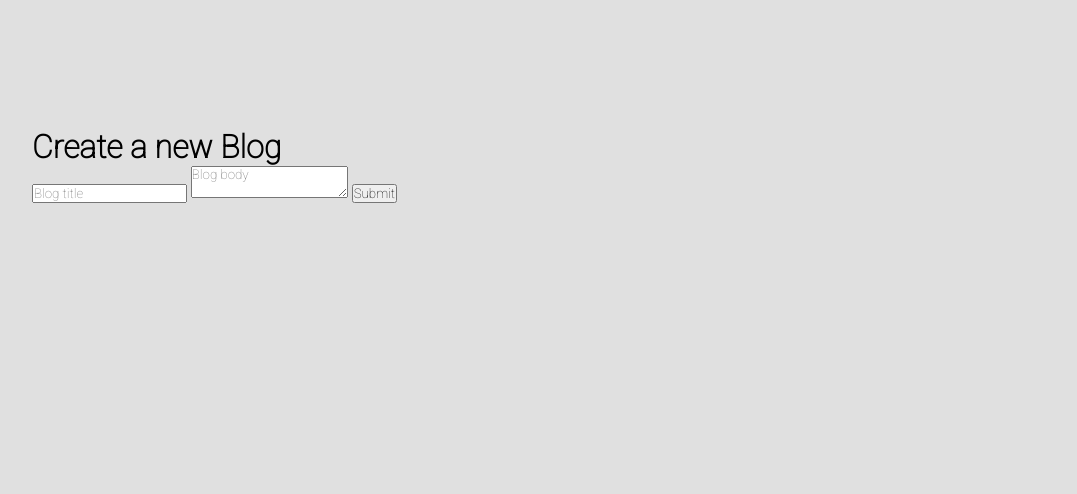
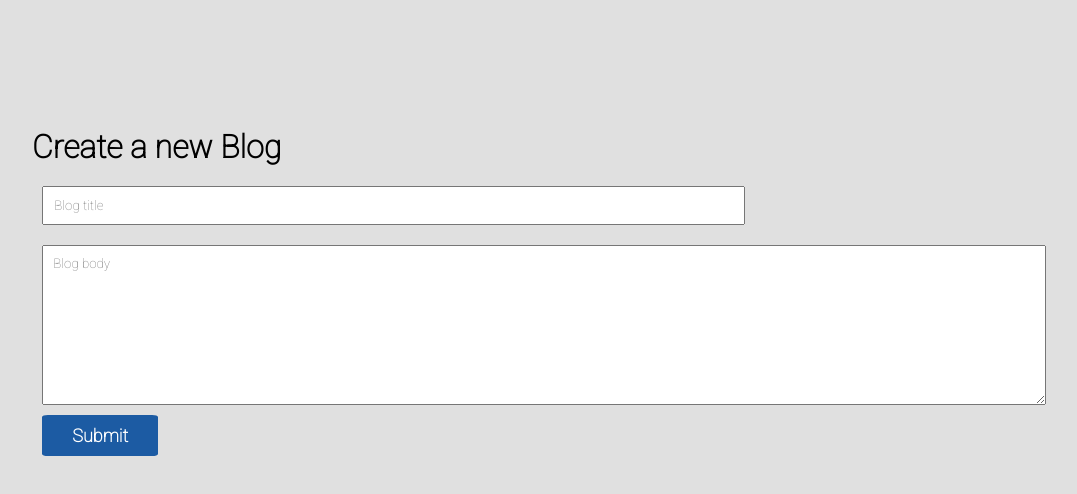
Before and after one commit to AbrahamBisrat/BlogIt, a plain HTML site: page create.html in a window 1280 px wide. Shown: the whole page, without its empty margins (96-1173 px from the left). Drawn offline with Linux system fonts and the light colour scheme.

Commit message:
styling buttons and layouts

```diff
--- a/create.html
+++ b/create.html
@@ -10,6 +10,7 @@
     <script src="/js/create.js" defer></script>
   </head>
   <body>
+    <div class="create">
       <h1>Create a new Blog</h1>
       <form>
         <input type="text" name="title" placeholder="Blog title" required />
@@ -17,5 +18,6 @@
         <!-- <button>Create</button> -->
         <button>Submit</button>
       </form>
+    </div>
   </body>
 </html>
--- a/styles.css
+++ b/styles.css
@@ -41,6 +41,7 @@ nav a:hover {
   font-weight: bold;
   font-display: inherit;
 }
+/* details page */
 .details {
   font-weight: bold;
   line-height: 150%;
@@ -68,3 +69,35 @@ nav a:hover {
   box-shadow: 2px 2px 10px black;
   text-decoration: underline;
 }
+/* create page */
+.create {
+}
+.create form {
+  display: flex;
+  flex-wrap: wrap;
+  padding: 1%;
+}
+.create form input[type="text"] {
+  flex-basis: 70%;
+  margin: 1% 0;
+  padding: 1%;
+}
+.create form textarea {
+  flex-basis: 100%;
+  padding: 1%;
+  margin: 1% 0;
+  height: 20vh;
+}
+.create form button {
+  padding: 1% 3%;
+  font-size: large;
+  font-weight: bold;
+  color: white;
+  background-color: rgb(28, 91, 163);
+  border-radius: 5%;
+  border: none;
+}
+.create form button:hover {
+  box-shadow: 2px 2px 10px black;
+  text-decoration: underline;
+}
```
Lines whose indentation alone changed are shown as unchanged.
